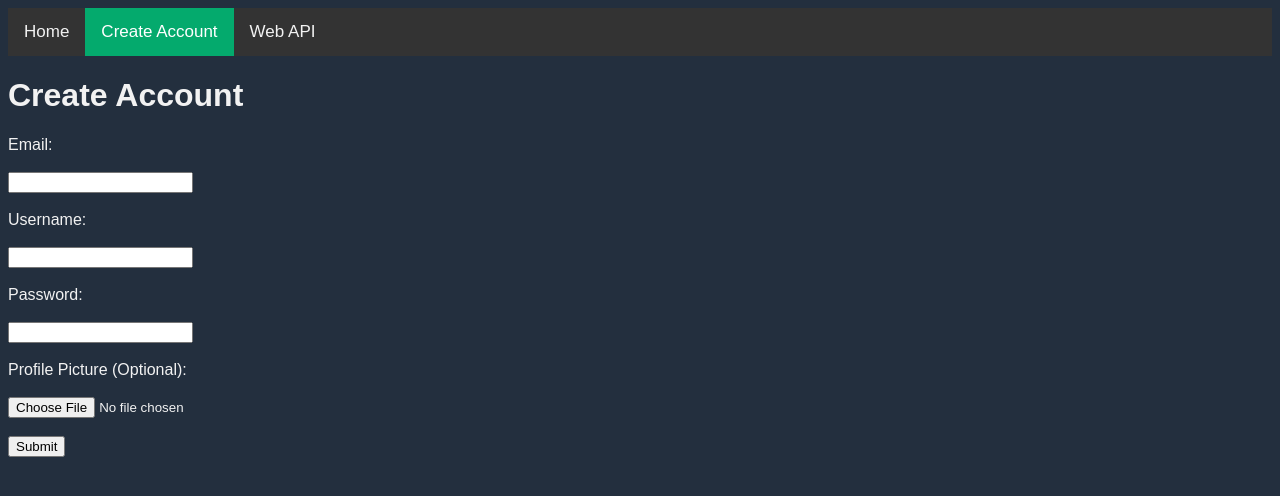
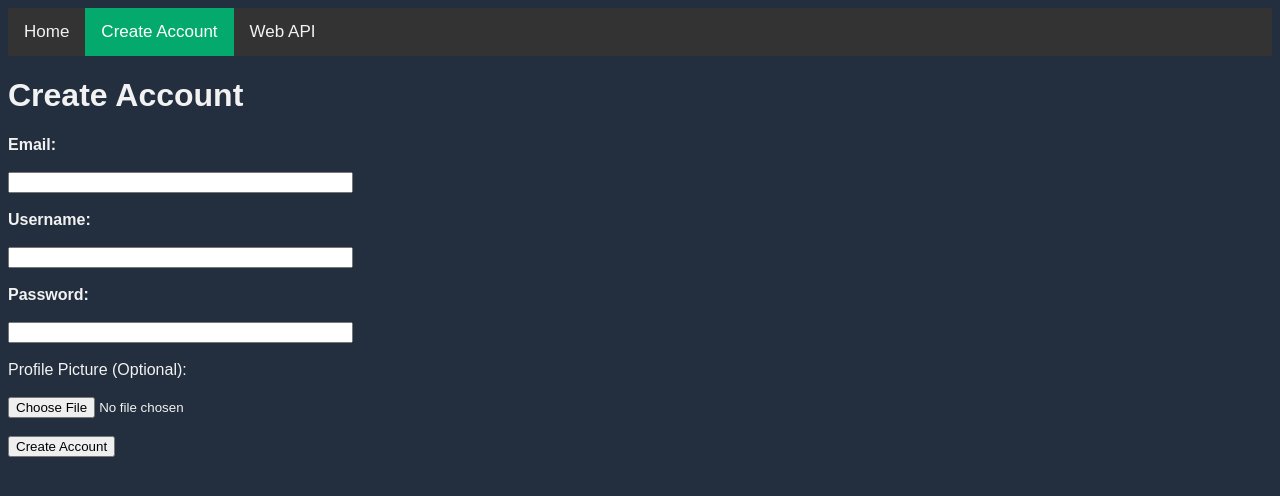
Before and after one commit to zliong/crypto-program5, a Flask app: page /create_user in a window 1280 px wide. Shown: the top 496 px of the page. Run offline with Flask 2, Linux system fonts and the light colour scheme.

Commit message:
QOL changes

```diff
--- a/application.py
+++ b/application.py
@@ -42,7 +42,7 @@ def home_page():
         response = table.scan(FilterExpression=(Key('email').eq(email_username) | Key('username').eq(email_username))
                               & Attr('password').eq(password))
         if len(response['Items']) == 0:
-            return render_template("base.html", login_fail='Invalid email/username or password.', form=form)
+            return render_template('base.html', login_fail='Invalid email/username or password.', form=form)
         else:
             if response['Items'][0].get('pfp') is None:
                 session['pfp'] = 'https://program5-pictures-zach.s3.us-west-1.amazonaws.com/accountpicture.png'
@@ -104,4 +104,4 @@ def logout():
 
 
 if __name__ == "__main__":
-    application.run()
+    application.run(debug=True)
--- a/templates/add_ticker.html
+++ b/templates/add_ticker.html
@@ -36,8 +36,7 @@ setTimeout (function(){
         {% endif %}
         {% if fetched_asset %}
             <h3> Data: </h3>
-            <textarea name="ticker_and_price" style="height:25px;width:150px;border:none;outline:none;font-family:Times New Roman;font-size:20px;resize:none;" readonly>{{ fetched_asset[0] }}: ${{ fetched_asset[1] }} </textarea>
-            <br>
+            <textarea name="ticker_and_price" style="color:white;background-color:Transparent;border-color:Transparent;outline:none;font-family:Times New Roman;font-size:20px;resize:none;" readonly>{{ fetched_asset[0] }}: ${{ fetched_asset[1] }} </textarea>
             <br>
             <a href="{{ fetched_asset[3] }}" style="color:green" target="_blank"> Explore {{ fetched_asset[0] }} price on Messari! </a>
             <br>
--- a/templates/create_user.html
+++ b/templates/create_user.html
@@ -1,5 +1,10 @@
 <!DOCTYPE html>
 <html>
+<script>
+if ( window.history.replaceState ) {
+  window.history.replaceState( null, null, window.location.href );
+}
+</script>
     <link rel="stylesheet"  href="{{ url_for('static', filename='css/style.css') }}">
     <link rel="icon" type="image/x-icon" href="https://icons.iconarchive.com/icons/pauloruberto/custom-round-yosemite/256/Bitcoin-icon.png">
     <div class="topnav">
@@ -14,29 +19,32 @@
 
      <form method="POST" enctype="multipart/form-data">
          <div class="create_user">
-             {{ form.email.label }}
+             <b> {{ form.email.label }} </b>
              <br><br>
-             {{ form.email }}
+             {{ form.email(size=40) }}
              <br><br>
-             {{ form.username.label }}
+             <b> {{ form.username.label }} </b>
              <br><br>
-             {{ form.username }}
+             {{ form.username(size=40) }}
              <br><br>
-             {{ form.password.label }}
+             <b> {{ form.password.label }} </b>
              <br><br>
-             {{ form.password }}
+             {{ form.password(size=40) }}
              <br><br>
              Profile Picture (Optional): <br><br> <input type="file" name="filename">
              <br><br>
-             <input type="submit" name="submit_form" value="Submit">
+             <input type="submit" name="submit_form" value="Create Account">
          </div>
          {% with messages = get_flashed_messages() %}
           {% if messages %}
             {% for message in messages %}
-                <h3 style="color:white"> {{ message }} </h3>
+                <h3 style="color:red"> {{ message }} </h3>
             {% endfor %}
           {% endif %}
         {% endwith %}
+        {% if created %}
+            <h3 style="color:green"> {{ created }} </h3>
+        {% endif %}
     </form>
 </body>
 </html>
--- a/views/add_user.py
+++ b/views/add_user.py
@@ -9,8 +9,10 @@ from boto3.dynamodb.conditions import Key
 
 class CreateUser(Form):
     email = StringField('Email:', validators=[wtforms.validators.InputRequired()])
-    username = StringField('Username:', validators=[wtforms.validators.InputRequired()])
-    password = PasswordField('Password:', validators=[wtforms.validators.InputRequired()])
+    username = StringField('Username:', validators=[wtforms.validators.InputRequired(),
+                                                    wtforms.validators.Length(min=3)])
+    password = PasswordField('Password:', validators=[wtforms.validators.InputRequired(),
+                                                      wtforms.validators.Length(min=5)])
 
 
 create_user_blueprint = Blueprint('add_user', __name__, template_folder='templates')
@@ -40,7 +42,7 @@ def create_user():
             file_name = 'default.png'
             default = True
         else:
-            flash('Allowed file type are - png - jpeg - gif - jpg. Please upload proper formats...')
+            flash('Please upload proper formats. Allowed file type are - png - jpeg - gif - jpg.')
             return render_template("create_user.html", form=form)
         if email == '' or password == '' or username == '':
             return render_template("base.html", place_one='fill out all fields')
@@ -49,11 +51,11 @@ def create_user():
             table = dynamodb.Table('Program5Users')
             response = table.scan(FilterExpression=Key('username').eq(username))
             if response['Items']:
-                flash('Username already exists!')
+                flash('Username already exists.')
                 return render_template('create_user.html', form=form)
             response = table.scan(FilterExpression=Key('email').eq(email))
             if response['Items']:
-                flash('Email already exists!')
+                flash('Email already exists.')
                 return render_template('create_user.html', form=form)
             elif len(response['Items']) != 1 and default is True:
                 table.put_item(
@@ -65,8 +67,7 @@ def create_user():
                     Item={'email': email, 'password': password, 'username': username,
                           'pfp': username + '_' + file_name, 'subscribed': 'False'}
                 )
-            flash('User has successfully been created!')
-        return render_template('create_user.html', form=form)
+            return render_template('create_user.html', form=form, created='User has successfully been created!')
     return render_template('create_user.html', form=form)
 
 
```
Also changed, not shown: templates/base.html (+6 -6 lines).
